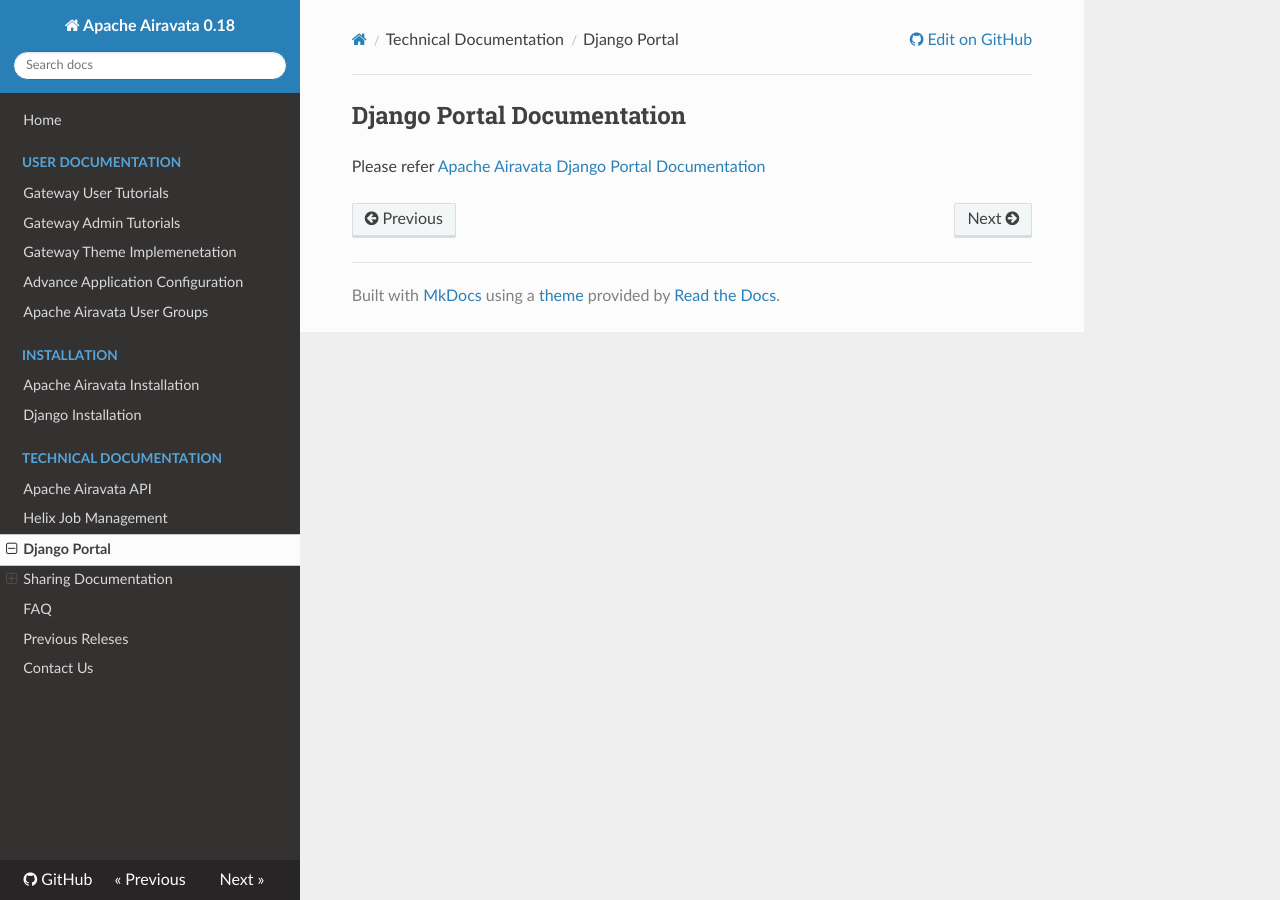
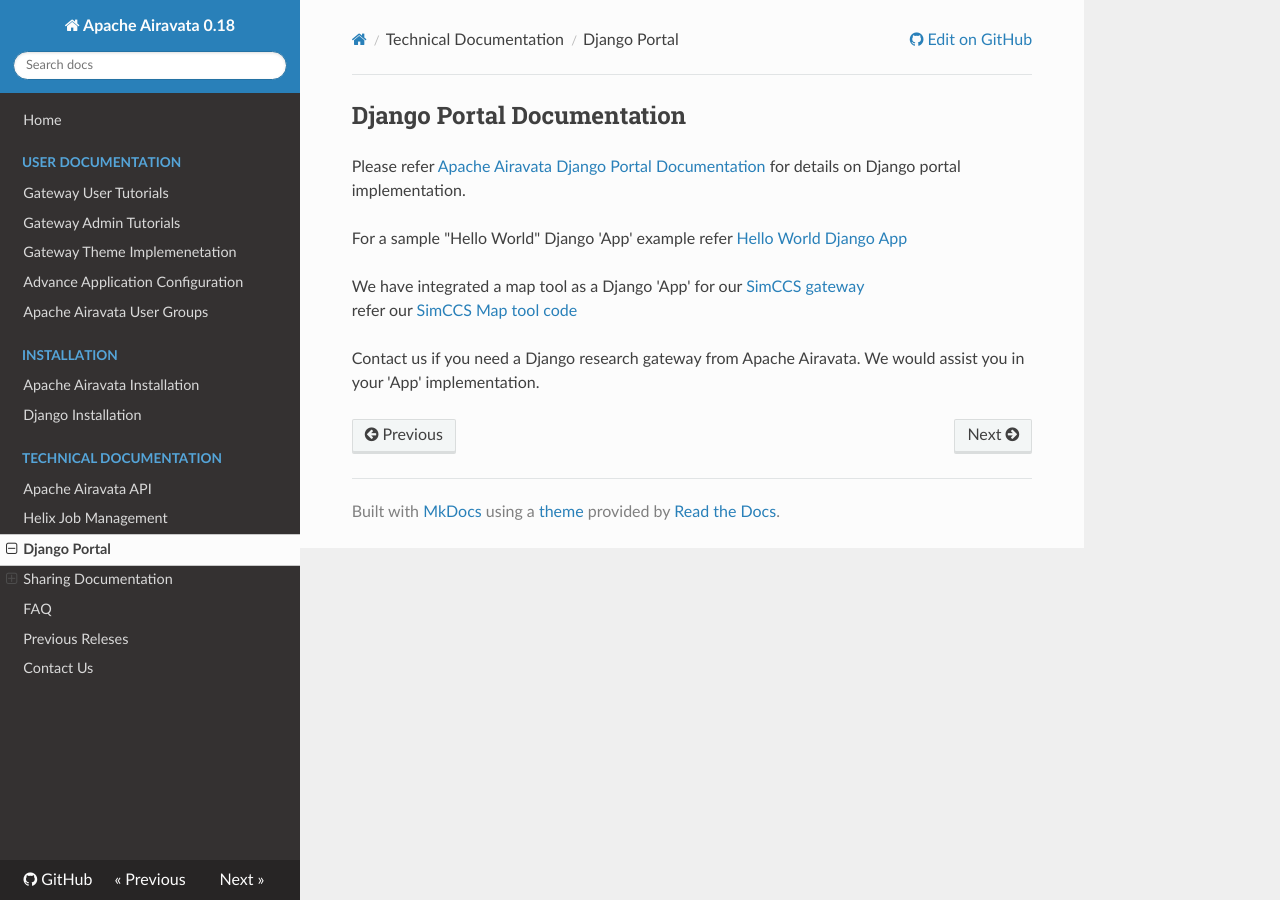
Before and after one commit to isabella232/airavata-docs, an MkDocs documentation site: the page built from docs/technical-documentation/django-portal.md, in a window 1280 px wide. Built offline with MkDocs 1.6.1, drawn with Linux system fonts in a browser that asks for light colours; nearby versions of some CDN libraries; old or Windows-style settings are respelled for this version of MkDocs.

Commit message:
Adding django technical documentation

```diff
--- a/docs/technical-documentation/django-portal.md
+++ b/docs/technical-documentation/django-portal.md
@@ -1,2 +1,9 @@
 ##Django Portal Documentation
-Please refer <a href="https://apache-airavata-django-portal.readthedocs.io/en/latest/" target="_blank">Apache Airavata Django Portal Documentation</a>
+Please refer <a href="https://apache-airavata-django-portal.readthedocs.io/en/latest/" target="_blank">Apache Airavata Django Portal Documentation</a> for details on Django portal implementation.
+
+For a sample "Hello World" Django 'App' example refer <a href="https://github.com/machristie/test-dynamic-djangoapp" target="_blank">Hello World Django App</a>
+
+We have integrated a map tool as a Django 'App' for our <a href="https://beta.simccs.org/" target="_blank">SimCCS gateway</a><br>
+refer our <a href="https://github.com/SciGaP/simccs-maptool" target="_blank">SimCCS Map tool code</a>
+
+Contact us if you need a Django research gateway from Apache Airavata. We would assist you in your 'App' implementation.
```
